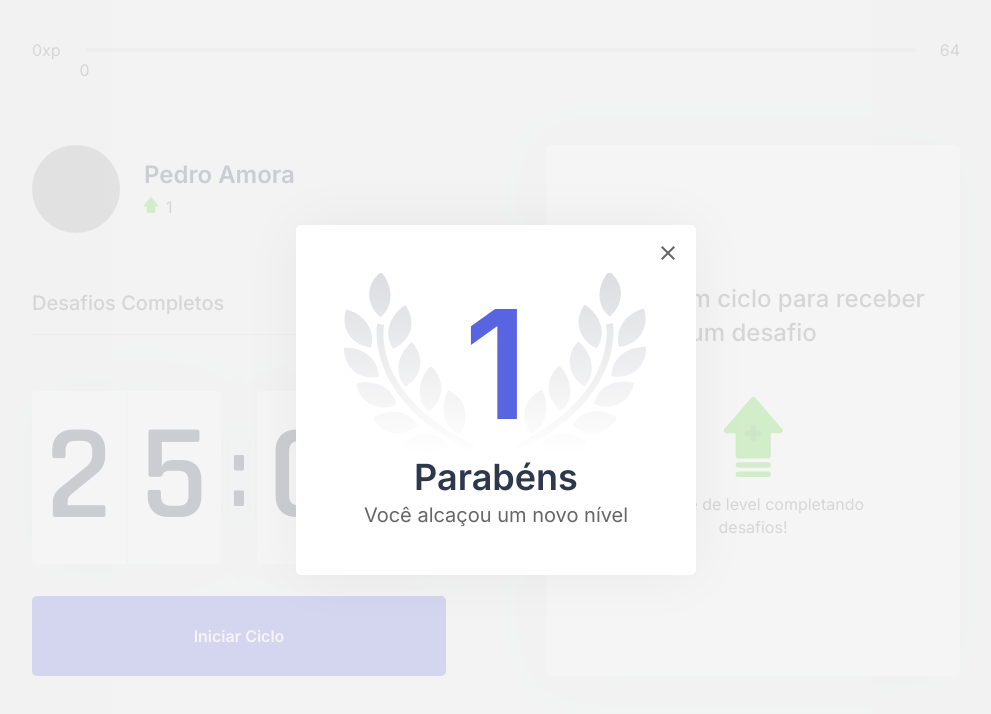
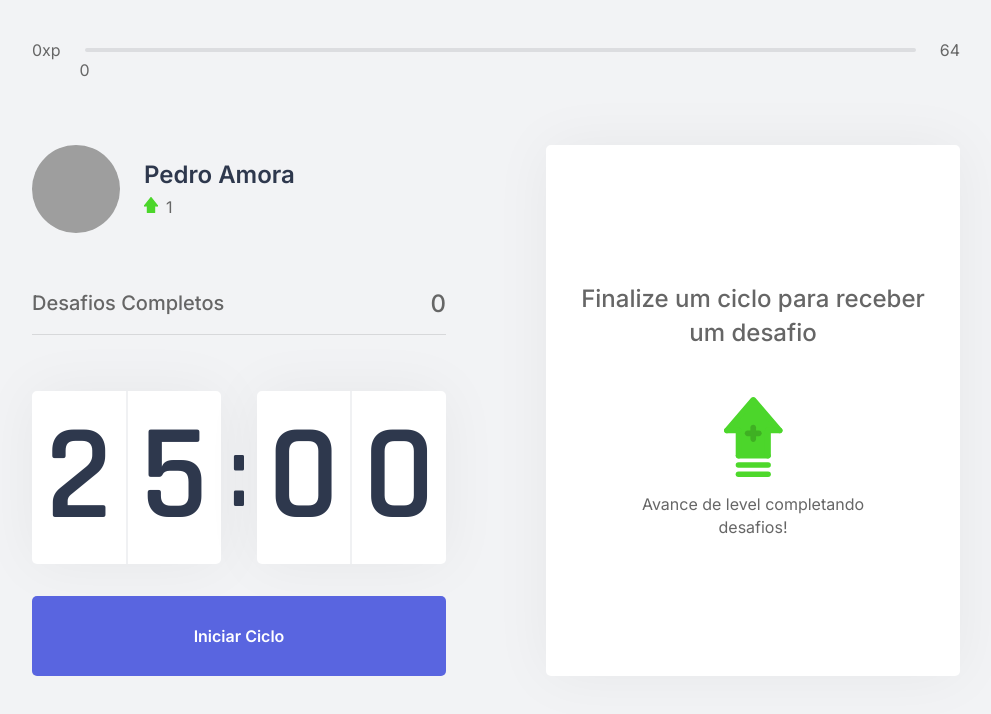
Before and after one commit to pbamora/moviet-next, a Next.js app: page / in a window 1280 px wide. Shown: the top 714 px of the page, without its empty margins (144-1135 px from the left). Built offline with nearby package versions, Linux system fonts and the light colour scheme; grey boxes are pictures that could not be loaded.

Commit message:
Change modal state

```diff
--- a/src/contexts/ChallangesContext.tsx
+++ b/src/contexts/ChallangesContext.tsx
@@ -46,7 +46,7 @@ export function ChallangesProvider({
   );
   const [completed, setCompleted] = useState(false);
 
-  const [isLevelUpSetModalOpen, setIsLevelUpSetModalUp] = useState(true);
+  const [isLevelUpSetModalOpen, setIsLevelUpSetModalUp] = useState(false);
 
   const [activeChallenge, setActiveChallenge] = useState(null);
 
```
